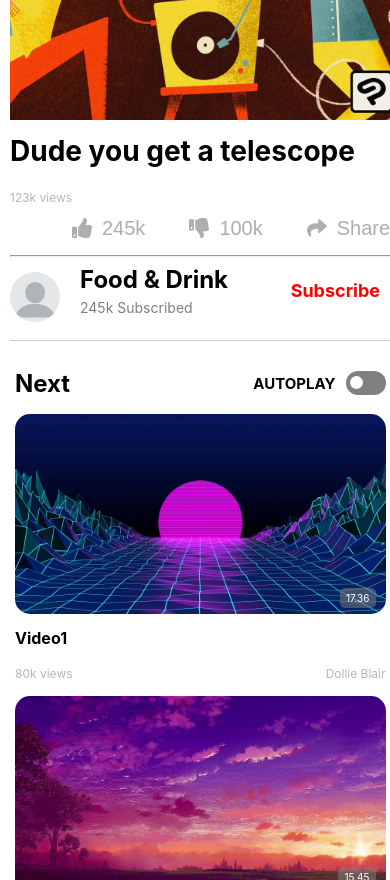
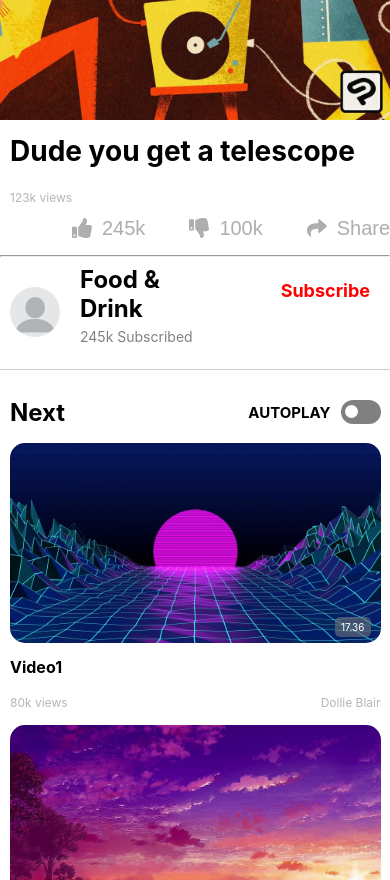
Before and after one commit to Aidimys/Intern-YouTube, a React (Create React App) app: page /video in a window 390 px wide. Shown: the part 220-1100 px from the top of the page. Built offline with nearby package versions, Linux system fonts and the light colour scheme.

Commit message:
paddings corrections

```diff
--- a/src/Comp/VideoContent/VideoContent.css
+++ b/src/Comp/VideoContent/VideoContent.css
@@ -139,7 +139,7 @@
 @media screen and (max-width: 430px) {
   .VideoContent {
     flex-direction: column;
-    padding: 80px 10px 10px 10px;
+    padding: 80px 0 0 0;
   }
 
   .PlayerAndInf {
@@ -162,7 +162,7 @@
   .InteractionBtns {
     padding-left: 40px;
   }
-  /* Удаляем кнопку "..." (четвертую кнопку) */
+
   .InteractBtn:nth-child(4) {
     display: none;
   }
@@ -170,7 +170,7 @@
   .Offered {
     width: 95%;
     margin-top: 20px;
-    padding-left: 5px;
+    padding-left: 10px;
   }
 
   .SubscribeBtn {
@@ -186,6 +186,7 @@
   .VideoDesription {
     padding-top: 0;
     padding-right: 20px;
+    padding-left: 10px;
   }
   .MobileHR {
     margin-top: 10px;
@@ -203,7 +204,9 @@
     color: red;
     margin-left: 5px;
   }
-
+  .VideoInteract {
+    padding-left: 10px;
+  }
   .VideoInteract > div {
     display: flex;
     flex-direction: column;
```
